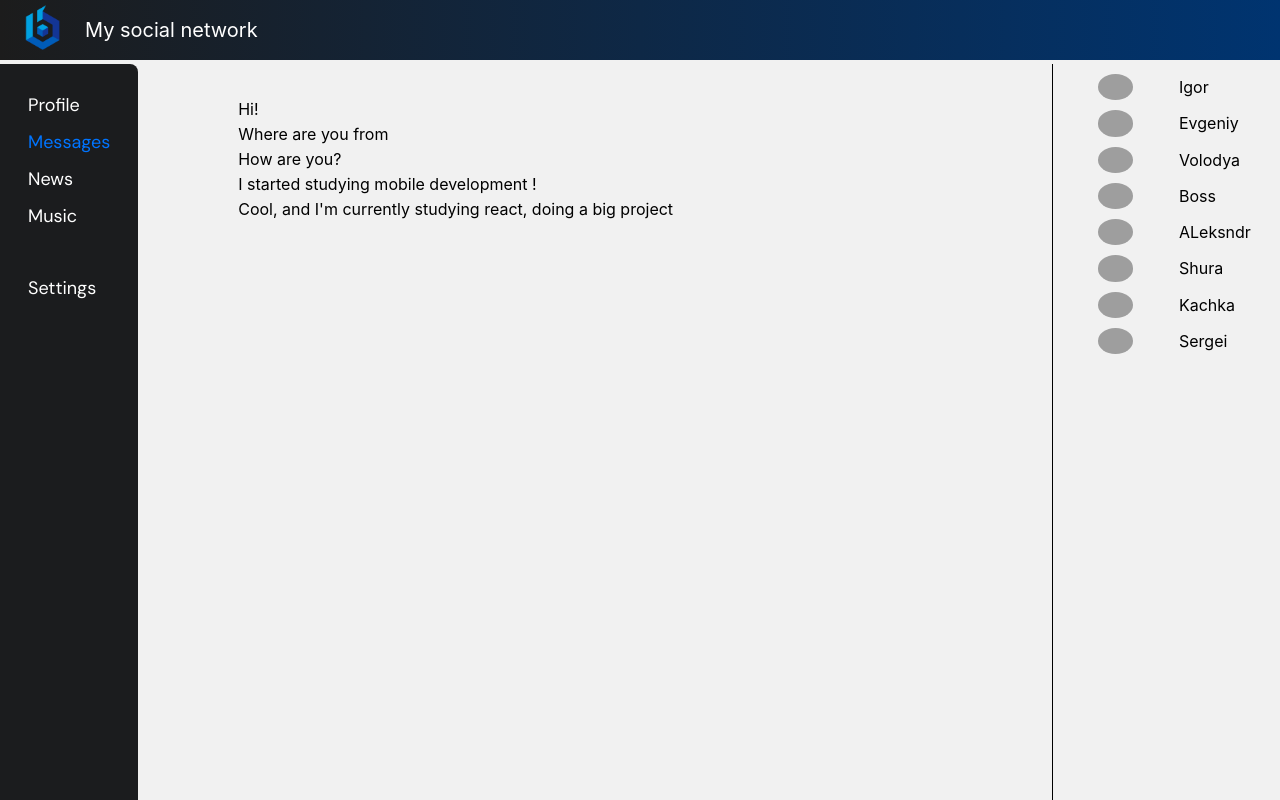
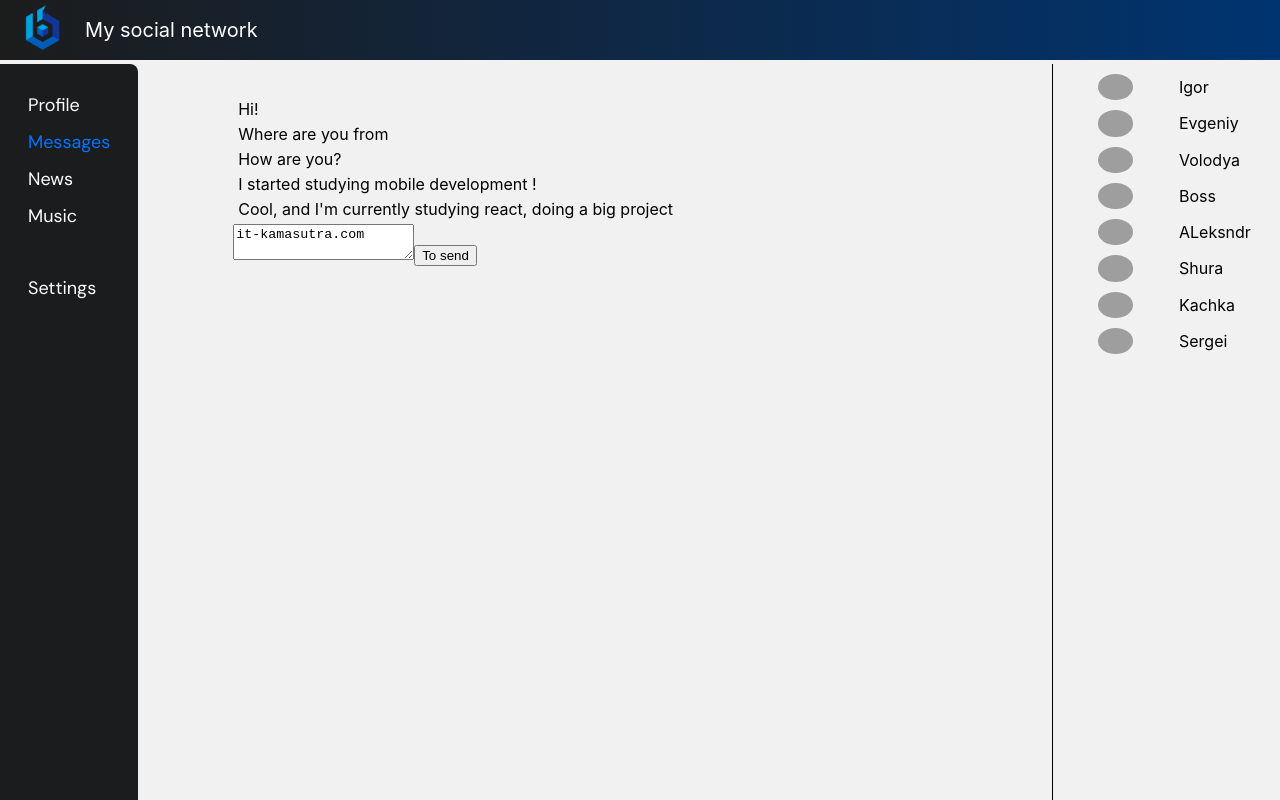
Before and after one commit to Dotroga/mu-app, a React (Create React App) app: page /dialogs in a window 1280 px wide. Shown: the top 800 px of the page. Built offline with nearby package versions, Linux system fonts and the light colour scheme; grey boxes are pictures that could not be loaded.

Commit message:
addMessage, callback

```diff
--- a/src/App.css
+++ b/src/App.css
@@ -1,4 +1,4 @@
-.conteiner {
+.container {
   display: grid;
   grid-template-areas:
   'h h'
--- a/src/App.js
+++ b/src/App.js
@@ -13,7 +13,7 @@ import Settings from "./components/Settings/Settings";
 const App = (props) => {
     return (
         <BrowserRouter>
-            <div className='conteiner'>
+            <div className='container'>
                 <Header/>
                 <Nav/>
                 <div className={s.content}>
@@ -21,9 +21,13 @@ const App = (props) => {
                         <Route path='/profile' element={<Profile
                             profilePage={props.state.profilePage}
                             addPost={props.addPost}
-                            updateNewPostText={props.updateNewPostText}/>}/>
+                            updateNewPostText={props.updateNewPostText}
+                        />}/>
                         <Route path='/dialogs' element={<Dialogs
-                            state={props.state.dialogsPage}/>}/>
+                            dialogsPage={props.state.dialogsPage}
+                            addMessage={props.addMessage}
+                            updateNewMessageText={props.updateNewMessageText}
+                        />}/>
                         <Route path='/news' element={<News />}/>
                         <Route path='/music' element={<Music />}/>
                         <Route path='/Settings' element={<Settings />}/>
--- a/src/components/Dialogs/Dialogs.jsx
+++ b/src/components/Dialogs/Dialogs.jsx
@@ -4,17 +4,32 @@ import DialogsItem from "./DialogsItem/DialogsItem";
 import Messages from "./Messages/Messeges";
 
 const Dialogs = (props) => {
-    let dialogsElements = props.state.dialogs.map( d => <DialogsItem name={d.name} id={d.id}/> )
-    let messagesElements = props.state.messages.map(m => <Messages message={m.message} />)
+    let dialogsElements = props.dialogsPage.dialogs.map(d => <DialogsItem name={d.name} id={d.id}/>)
+    let messagesElements = props.dialogsPage.messages.map(m => <Messages message={m.message}/>)
+    let newMessageElement = React.createRef()
+    let AddMessage = () => {
+        let text = newMessageElement.current.value
+        props.addMessage(text)
+    }
+    let onMessageChange = () => {
+        let text = newMessageElement.current.value
+        props.updateNewMessageText(text)
+    }
     return <div className={s.dialogs}>
-            <div className={s.messages}>
-                { messagesElements }
-            </div>
-            <div className={s.line}></div>
-            <div className={s.dialogsItem}>
-                { dialogsElements }
-            </div>
+        <div className={s.messages}>
+            {messagesElements}
+            <textarea
+                ref={newMessageElement}
+                value={props.dialogsPage.newMessageText}
+                onChange={onMessageChange}
+            ></textarea>
+            <button onClick={AddMessage}>To send</button>
         </div>
+        <div className={s.line}></div>
+        <div className={s.dialogsItem}>
+            {dialogsElements}
+        </div>
+    </div>
 }
 
 export default Dialogs
--- a/src/components/Profile/My posts/MyPosts.jsx
+++ b/src/components/Profile/My posts/MyPosts.jsx
@@ -1,8 +1,9 @@
 import React from "react";
-import s from './MyPosts.module.css'
 import Post from './Post/Post'
 
 const MyPosts = (props) => {
+    let postElements = props.profilePage.posts.map(p =>
+        <Post message={p.message} likeCount={p.likeCount}/>)
     let newPostElement = React.createRef()
     let AddPost = () => {
         props.addPost()
@@ -11,23 +12,22 @@ const MyPosts = (props) => {
         let text = newPostElement.current.value
         props.updateNewPostText(text)
     }
-    let postElements = props.profilePage.posts.map( p =>
-        <Post message={p.message} likeCount={p.likeCount} />)
     return <div>
         <div>
             my post
         </div>
-            <div>
-            <textarea
-                ref={newPostElement}
-                onChange={onPostChange}
-                value={props.profilePage.newPostText}/>
+        <div>
+      <textarea
+          ref={newPostElement}
+          onChange={onPostChange}
+          value={props.profilePage.newPostText}
+      />
             <div>
                 <button onClick={AddPost}>Add posts</button>
             </div>
         </div>
         <div>
-            { postElements }
+            {postElements}
         </div>
     </div>
 }
--- a/src/components/Profile/My posts/Post/Post.jsx
+++ b/src/components/Profile/My posts/Post/Post.jsx
@@ -4,8 +4,8 @@ const Post = (props) => {
     return (
         <div>
             <div className={s.item}>
-                <img src='https://i.pinimg.com/originals/8d/12/f0/8d12f0382048031467ab02c9956be173.png'></img>
-                {props.message}
+                <img src=''></img>
+                    {props.message}
                 <div>
                     <span> {props.likeCount} Like</span>
                 </div>
--- a/src/components/Profile/My posts/Post/Post.module.css
+++ b/src/components/Profile/My posts/Post/Post.module.css
@@ -1,18 +1,15 @@
 .content {
     grid-area: c;
-  }
+}
 
-  .content img {
-    width: 100%;
-  }
-
-  .item {
+.item {
     color: rgb(3, 3, 3);
     background-color: rgb(167, 164, 164);
     margin: 5px;
     border-radius: 4px;
-  }
+}
 
 .item img {
-  width: 50px;
+    width: 40px;
+    height: 40px;
 }
--- a/src/components/Profile/Profile.jsx
+++ b/src/components/Profile/Profile.jsx
@@ -1,5 +1,4 @@
 import React from "react";
-import s from './Profile.module.css'
 import MyPosts from './My posts/MyPosts'
 import ProfileInfo from './ProfileInfo/ProfileInfo'
 
--- a/src/index.js
+++ b/src/index.js
@@ -1,7 +1,25 @@
 import reportWebVitals from "./reportWebVitals";
-import {rerenderEntireTree} from "./render";
-import state from "./redux/state";
+import state, {coolBack} from "./redux/state";
+import React from "react";
+import App from "./App";
+import ReactDOM from 'react-dom/client';
+import './index.css';
+import {addMessage, addPost, updateNewMessageText, updateNewPostText} from './redux/state'
 
+const root = ReactDOM.createRoot(document.getElementById('root'));
+let rerenderEntireTree = (state) => {
+    root.render(
+        <React.StrictMode>
+            <App state={state}
+                 addPost={addPost}
+                 updateNewPostText={updateNewPostText}
+                 addMessage={addMessage}
+                 updateNewMessageText={updateNewMessageText}
+            />
+        </React.StrictMode>
+    );
+}
 rerenderEntireTree(state)
+coolBack(rerenderEntireTree)
 
-reportWebVitals();
+    reportWebVitals();
--- a/src/redux/state.js
+++ b/src/redux/state.js
@@ -1,43 +1,62 @@
-import {rerenderEntireTree} from "../render";
+let rerenderEntireTree = () => {
+
+}
 
 let state = {
     profilePage: {
         posts: [
-            {id: 0, message: 'Hi, how are you?', likeCount: 35},
-            {id: 1, message: 'it\'s my first post', likeCount: 72},
-            {id: 2, message: 'Today is 17 August and I am studying the React', likeCount: 17}],
-        newPostText: 'it-kamasutra.com' },
+            {id: 1, message: 'Hi, how are you?', likeCount: 35},
+            {id: 2, message: 'it\'s my first post', likeCount: 72},
+            {id: 3, message: 'Today is 17 August and I am studying the React', likeCount: 17}],
+        newPostText: 'it-kamasutra.com'
+    },
     dialogsPage: {
         dialogs: [
-    {id: 0 , name: 'Igor'},
-    {id: 1 , name: 'Evgeniy'},
-    {id: 2 , name: 'Volodya'},
-    {id: 3 , name: 'Boss'},
-    {id: 4 , name: 'ALeksndr'},
-    {id: 5 , name: 'Shura'},
-    {id: 6 , name: 'Kachka'},
-    {id: 7 , name: 'Sergei'}],
+            {id: 0, name: 'Igor'},
+            {id: 1, name: 'Evgeniy'},
+            {id: 2, name: 'Volodya'},
+            {id: 3, name: 'Boss'},
+            {id: 4, name: 'ALeksndr'},
+            {id: 5, name: 'Shura'},
+            {id: 6, name: 'Kachka'},
+            {id: 7, name: 'Sergei'}],
         messages: [
-    {id: 0 , message: 'Hi!'},
-    {id: 1 , message: 'Where are you from'},
-    {id: 2 , message: 'How are you?'},
-    {id: 3 , message: 'I started studying mobile development !'},
-    {id: 4 , message: "Cool, and I'm currently studying react, doing a big project"}]}
+            {id: 1, message: 'Hi!'},
+            {id: 2, message: 'Where are you from'},
+            {id: 3, message: 'How are you?'},
+            {id: 4, message: 'I started studying mobile development !'},
+            {id: 5, message: "Cool, and I'm currently studying react, doing a big project"}],
+        newMessageText: 'it-kamasutra.com'
+    }
 }
-export let addPost = (postMessage) => {
+export const addPost = () => {
     let newPost = {
-        id: (state.profilePage.posts.length - 1) + 1,
+        id: state.profilePage.posts.length + 1,
         message: state.profilePage.newPostText,
         likeCount: 0
     }
     state.profilePage.posts.push(newPost)
     state.profilePage.newPostText = ''
-    rerenderEntireTree(state)
+    rerenderEntireTree()
 }
-
-export let updateNewPostText = (newText) => {
+export const updateNewPostText = (newText) => {
     state.profilePage.newPostText = newText
-    rerenderEntireTree(state)
+    rerenderEntireTree()
 }
-
-export default state
+export const addMessage = () => {
+    let newMessage = {
+        id: state.dialogsPage.messages.length + 1,
+        message: state.dialogsPage.newMessageText
+    }
+    state.dialogsPage.messages.push(newMessage)
+    state.dialogsPage.newMessageText = ''
+    rerenderEntireTree()
+}
+export const updateNewMessageText = (newMessage) => {
+    state.dialogsPage.newMessageText = newMessage
+    rerenderEntireTree()
+}
+export const coolBack = (observer) => {
+    rerenderEntireTree = observer
+}
+    export default state
--- a/src/render.js
+++ /dev/null
@@ -1,15 +0,0 @@
-import React from 'react';
-import ReactDOM from 'react-dom/client';
-import './index.css';
-import App from './App';
-import {addPost, updateNewPostText} from './redux/state'
-
-const root = ReactDOM.createRoot(document.getElementById('root'));
-export let rerenderEntireTree = (state) =>{
-    root.render(
-        <React.StrictMode>
-            <App state={state}
-                 addPost={addPost}
-                 updateNewPostText={updateNewPostText}/>
-        </React.StrictMode>
-    );}
```
